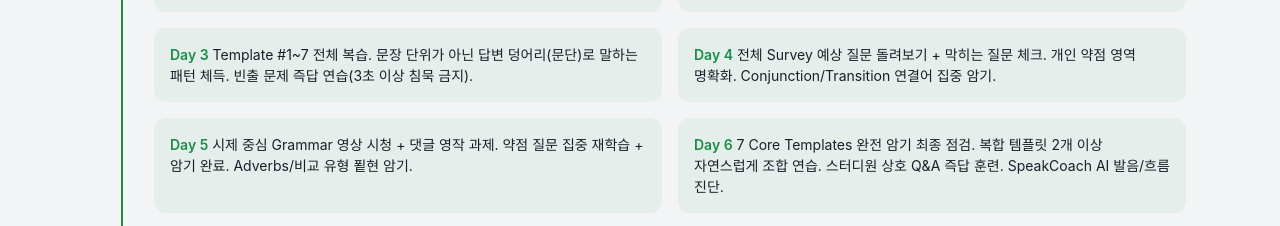
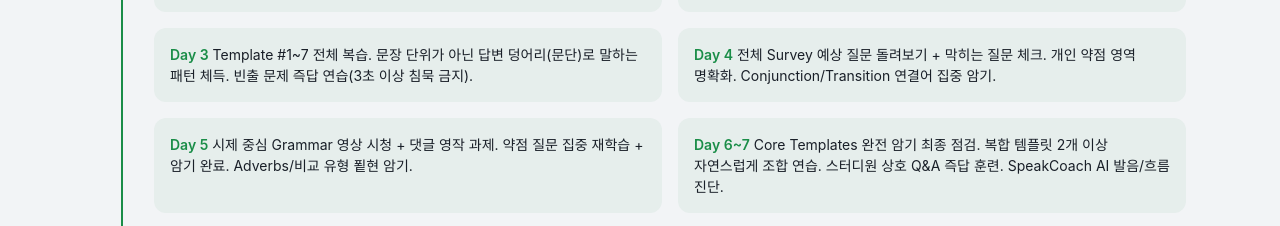
Before and after one commit to JacobanXXX/sikbang-eng-web, a Next.js app: page /study in a window 1280 px wide. Shown: the part 2240-2466 px from the top of the page. Built offline with nearby package versions, Linux system fonts and the light colour scheme; a web font is replaced by a local one.

Commit message:
fix: typo Day 67 → Day 6~7 in curriculum

```diff
--- a/src/app/study/page.tsx
+++ b/src/app/study/page.tsx
@@ -1415,7 +1415,7 @@ export default function StudyPage() {
                   <strong>Day 5</strong> 시제 중심 Grammar 영상 시청 + 댓글 영작 과제. 약점 질문 집중 재학습 + 암기 완료. Adverbs/비교 유형 푙현 암기.
                 </div>
                 <div className="cur-day">
-                  <strong>Day 6</strong> 7 Core Templates 완전 암기 최종 점검. 복합 템플릿 2개 이상 자연스럽게 조합 연습. 스터디원 상호 Q&amp;A 즉답 훈련. SpeakCoach AI 발음/흐름 진단.
+                  <strong>Day 6~7</strong> Core Templates 완전 암기 최종 점검. 복합 템플릿 2개 이상 자연스럽게 조합 연습. 스터디원 상호 Q&amp;A 즉답 훈련. SpeakCoach AI 발음/흐름 진단.
                 </div>
                 <div className="cur-day">
                   <strong>Day 7</strong> 1차 Mock Test(녹음) + SpeakCoach AI 전체 분섭. 구조/속도/발음 교정 시작. 유형별 표현 완벽 암기(2차 피드백 세션 테스트 대비).
```
